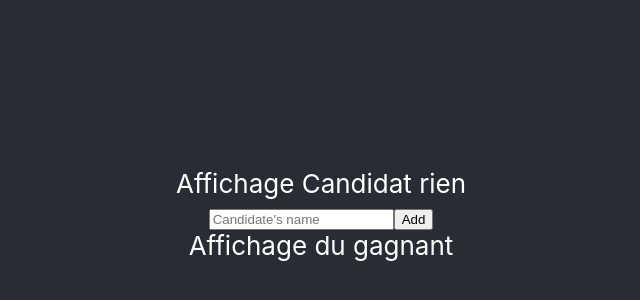
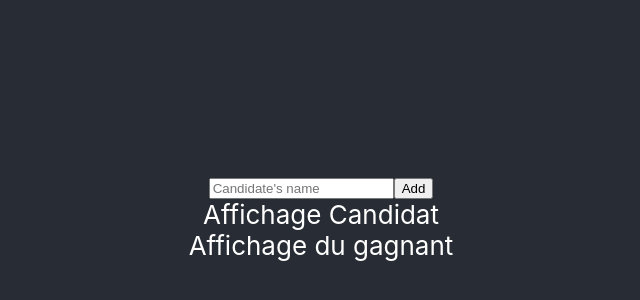
Before and after one commit to MrSlyP/Team-Project-React-Voting-Boot, a React (Create React App) app: page / in a window 1280 px wide. Shown: the part 186-486 px from the top of the page, without its empty margins (319-959 px from the left). Built offline with nearby package versions, Linux system fonts and the light colour scheme.

Commit message:
Changements: candidat tranfert à App, tableau puis dans Affichage

```diff
--- a/src/AddCandidat.js
+++ b/src/AddCandidat.js
@@ -11,10 +11,11 @@ function AddCandidat(props) {
   let AddCandidate = props.ajouter
   //let enteredName;
 
-  const[enteredName, setEnteredName] = useState("");
-    function handle() {
+  const[enteredName, setEnteredName] = useState();
+
+  //Fonction qui gere le clic, sans cela ça fait une infinite loop
+  function handle() {
       AddCandidate(enteredName);
-
 
     }
 
--- a/src/App.js
+++ b/src/App.js
@@ -14,28 +14,30 @@ let candidateList = ["bidon"];
 function App() {
   // Ajoutez la gestion du state ici
   //Celui-ci ne sert a rien, on pourrait probablement l'enlever
-  const [index, setIndex] = useState(0);
+  //const [index, setIndex] = useState(0);
 
-  //Declare an array of objects "candidate"
-  const [candidateList, setCandidateList] = useState([]);
-  //Definition of the object candidate
-  const [candidate, setCandidate] = useState({ name: "", nbVote: 0 });
+
+
+  //Definition of the object candidate and the state it use
+  const [candidate, setCandidate] = useState({});
   const name = candidate.name;
   const nbVote = candidate.nbVote;
+  //Declare an array of objects "candidate" and the state it use
+  const [candidateList, setCandidateList] = useState([]);
 
 
     function addCandidate(nameReceived) {
     //on recoit le nouveau candidat suite à l'event
     let newName = nameReceived;
-    //to check what is receive here (it receive the name!)
+    //to check what is receive here (it receive the name from AddCandidat!)
     console.log(newName);
-    //on "spread" l'ancien objet candidate puis on ajoute le nouveau
-    //Maybe we should separe this in 2 diffrents functions
-    ajoutCandidat(
-      setCandidate((prevCandidate) => {
-        return { ...prevCandidate, name: newName, nbVote: 0 };
-      })
-    );
+
+    //on "change" l'bjet candidate avec le newName
+    setCandidate({name: newName, nbVote: 0} )
+    //On constate ici que le candidate a bien le new name
+    console.log(candidate.name);
+    //On ajoute le nouveau candidat au array
+    ajoutCandidat(candidate);
   }
 
   //Add the object candidate to the array candidateList
@@ -63,17 +65,13 @@ function App() {
   return (
     <div className="App">
       <header className="App-header">
+
+        <AddCandidat
+         ajouter = {addCandidate}
+        />
         <ListCandidat
         liste={candidateList}
-        test={candidate.name}
-        />
-        <AddCandidat
-
-        ajouter = {addCandidate}
-          /*NameHandler = {NameHandler}
-          changeIndex = {handleIndexList}
-        indexValue = {index}*/
-          />
+         />
         <Winner />
       </header>
     </div>
--- a/src/ListCandidat.js
+++ b/src/ListCandidat.js
@@ -4,8 +4,10 @@ import AddCandidat from "./AddCandidat";
 function ListCandidat(props) {
     //But: afficher les candidats à mesure qu'ils
     //sont ajoutés.
-    let listeC = props.liste
+    const listeC = props.liste
     let afficherTest = props.test
+    //inspired by: https://stackoverflow.com/questions/38443227/how-to-get-input-text-value-on-click-in-reactjs
+    const listCandidates = listeC.map((d) => <li key={d.name}>{d.name}</li>);
 
     //handling values passed as props
     //retrieving candidateNames
@@ -20,11 +22,11 @@ function ListCandidat(props) {
     return (
       <div>
            Affichage Candidat {" "}
-          {listeC}
+          {listCandidates}
 
           {/* retrieving candidateNames value from AddCandidat.js */}
          {/* <AddCandidat onSaveCandidat={onSaveHandler}/> */}
-         rien
+
       </div>
     );
   }
```
